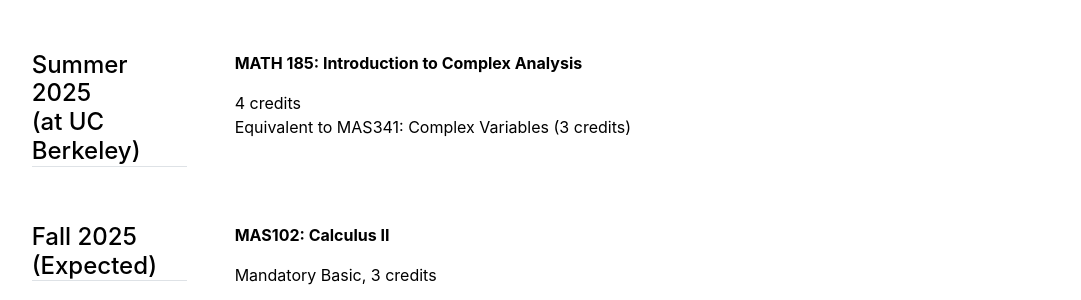
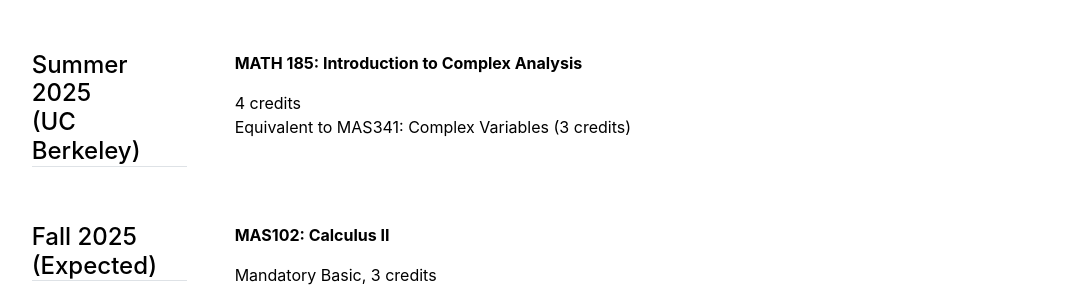
Before and after one commit to mino-jeong/mino-jeong.github.io, a Jekyll site: the page built from coursework.md, in a window 1280 px wide. Shown: the part 569-869 px from the top of the page, without its empty margins (91-1172 px from the left). Built offline with Jekyll 4.4.1, drawn with Linux system fonts in a browser that asks for light colours.

Commit message:
Update coursework.html

```diff
--- a/_layouts/coursework.html
+++ b/_layouts/coursework.html
@@ -22,7 +22,7 @@
 
     <div class="row g-5 mb-5">
       <div class="custom-col-2-5">
-        <h4 class="border-bottom">Summer 2025<br>(at UC Berkeley)</h4>
+        <h4 class="border-bottom">Summer 2025<br>(UC Berkeley)</h4>
       </div>
       <div class="custom-col-9-5">
         {% for section in site.data.coursework.su25 %}
```
